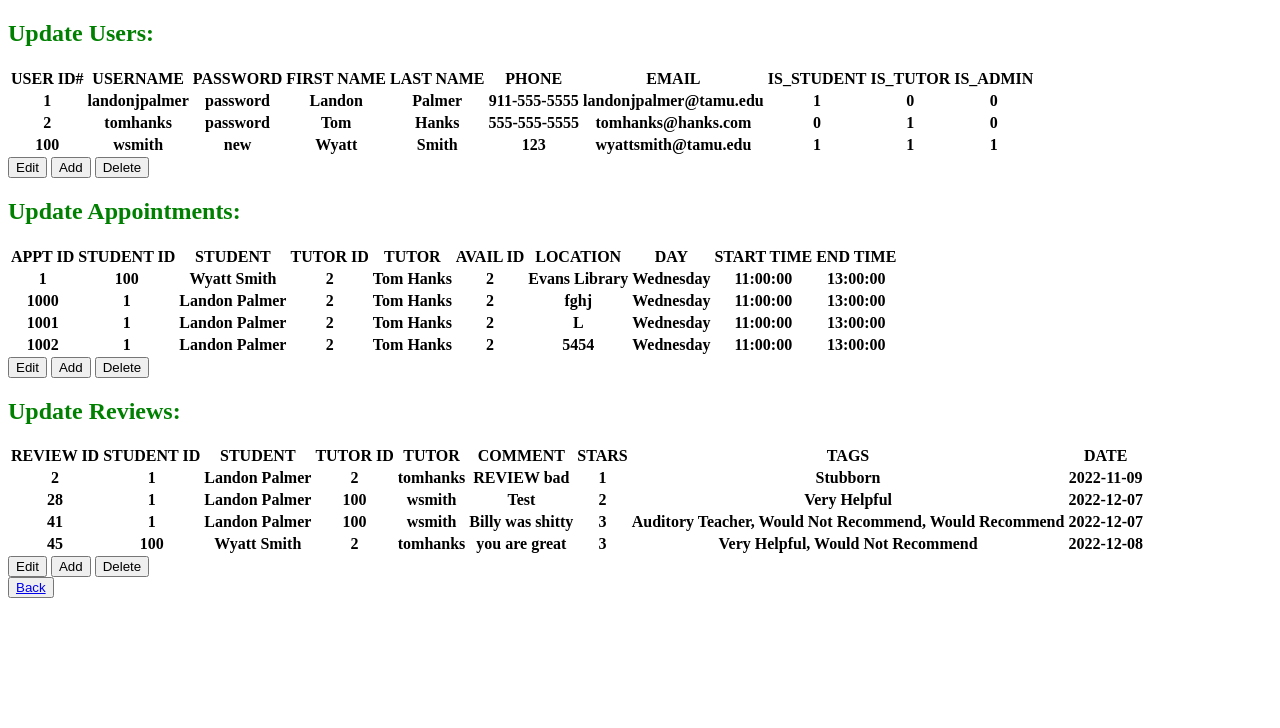
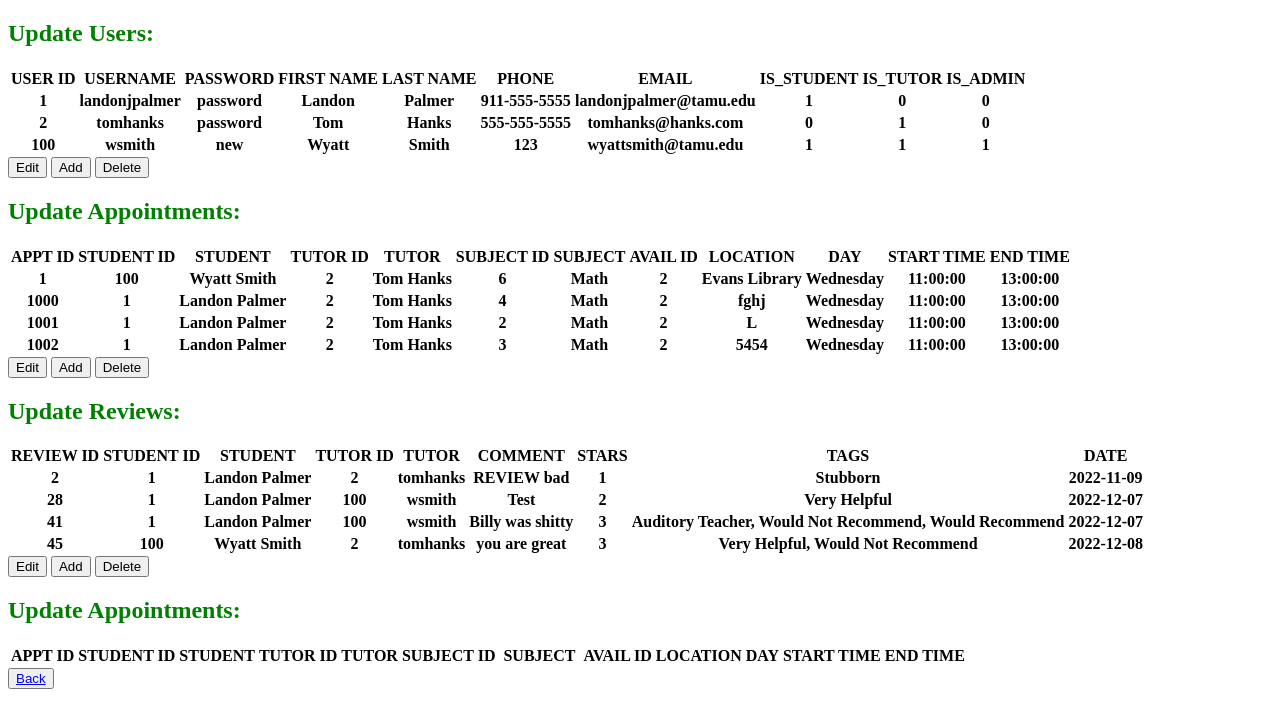
Before and after one commit to wyattsmith2023/CSCE310-Group-4, a PHP site: page /admin.php?user_id=100 in a window 1280 px wide. Shown: the top 728 px of the page. Run offline with PHP 8.4, Linux system fonts and the light colour scheme; data comes from the database, SQL or seed files in the repository; lists and menus that the app fills with data are empty.

Commit message:
fixed alignment issues

```diff
--- a/admin.php
+++ b/admin.php
@@ -149,7 +149,7 @@
             <?php
             echo "<table>";
             echo "<tr>";
-            echo "<th>USER ID#</th>";
+            echo "<th>USER ID</th>";
             echo "<th>USERNAME</th>";
             echo "<th>PASSWORD</th>";
             echo "<th>FIRST NAME</th>";
@@ -278,6 +278,8 @@
             echo "<th>STUDENT</th>";
             echo "<th>TUTOR ID</th>";
             echo "<th>TUTOR</th>";
+            echo "<th>SUBJECT ID</th>";
+            echo "<th>SUBJECT</th>";
             echo "<th>AVAIL ID</th>";
             echo "<th>LOCATION</th>";
             echo "<th>DAY</th>";
@@ -291,6 +293,8 @@
                 echo "<th>" . $row["STUDENT"] . "</th>";
                 echo "<th>" . $row["TUTOR_ID"] . "</th>";
                 echo "<th>" . $row["TUTOR"] . "</th>";
+                echo "<th>" . $row["SUBJECT_ID"] . "</th>";
+                echo "<th>" . $row["SUBJECT"] . "</th>";
                 echo "<th>" . $row["AVAILABILITY_ID"] . "</th>";
                 echo "<th>" . $row["LOCATION"] . "</th>";
                 echo "<th>" . $row["DAY"] . "</th>";
@@ -299,7 +303,6 @@
                 echo "</tr>";
             }
             echo "</table>";
-            echo "<form></form>";
         ?>
         <button onclick="show('Appointment_ID');show('Appointment_ID_Entry');show('Student_ID');show('Student_ID_Entry');show('Tutor_ID');show('Tutor_ID_Entry');show('Subject_ID');show('Subject_ID_Entry');show('Availability_ID');show('Availability_ID_Entry');show('Location');show('Location_Entry');show('Appointment_Edit');">Edit</button>
         <button onclick="show('Student_ID');show('Student_ID_Entry');show('Tutor_ID');show('Tutor_ID_Entry');show('Availability_ID');show('Availability_ID_Entry');show('Subject_ID');show('Subject_ID_Entry');show('Location');show('Location_Entry');show('Appointment_Add');">Add</button>
@@ -447,6 +450,42 @@
             }
         }
         ?>
+        <h2>Update Appointments: </h2>
+        <p>
+            <?php
+            echo "<table>";
+            echo "<tr>";
+            echo "<th>APPT ID</th>";
+            echo "<th>STUDENT ID</th>";
+            echo "<th>STUDENT</th>";
+            echo "<th>TUTOR ID</th>";
+            echo "<th>TUTOR</th>";
+            echo "<th>SUBJECT ID<th>";
+            echo "<th>SUBJECT<th>";
+            echo "<th>AVAIL ID</th>";
+            echo "<th>LOCATION</th>";
+            echo "<th>DAY</th>";
+            echo "<th>START TIME</th>";
+            echo "<th>END TIME</th>";
+            while($row = mysqli_fetch_array($appointments_detailed_list))
+            {
+                echo "<tr>";
+                echo "<th>" . $row["APPOINTMENT_ID"] . "</th>";
+                echo "<th>" . $row["STUDENT_ID"] . "</th>";
+                echo "<th>" . $row["STUDENT"] . "</th>";
+                echo "<th>" . $row["TUTOR_ID"] . "</th>";
+                echo "<th>" . $row["TUTOR"] . "</th>";
+                echo "<th>" . $row["SUBJECT_ID"] . "</th>";
+                echo "<th>" . $row["SUBJECT"] . "</th>";
+                echo "<th>" . $row["AVAILABILITY_ID"] . "</th>";
+                echo "<th>" . $row["LOCATION"] . "</th>";
+                echo "<th>" . $row["DAY"] . "</th>";
+                echo "<th>" . $row["START_TIME"] . "</th>";
+                echo "<th>" . $row["END_TIME"] . "</th>";
+                echo "</tr>";
+            }
+            echo "</table>";
+        ?>
         <button><a href=<?php echo "/select.php?user_id=".$user_id?>>Back</a></button>
     </body>
 </html>
```
Also changed, not shown: review.php (+3 -5 lines).
